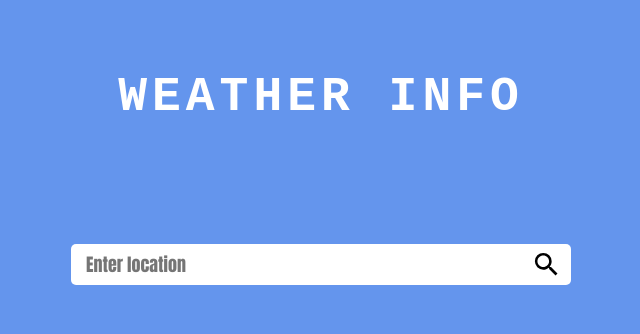
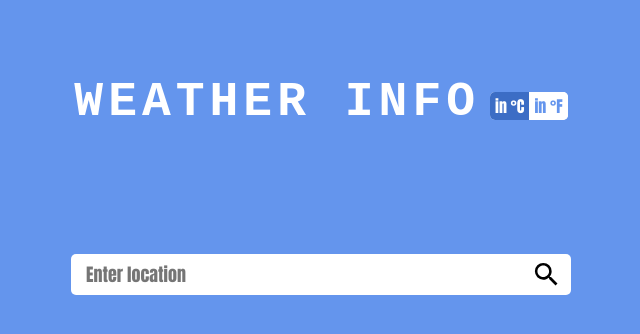
Before and after one commit to shukrirahmat/weather-app, a website built with webpack: page src/index.html in a window 1280 px wide. Shown: the whole page, without its empty margins (319-959 px from the left). Built offline with nearby package versions, Linux system fonts and the light colour scheme.

Commit message:
set new unit toggle

```diff
--- a/src/dom.js
+++ b/src/dom.js
@@ -3,13 +3,28 @@ import getWeather from "./getWeather";
 const locationInput = document.querySelector("#location");
 const searchButton = document.querySelector(".searchbar button");
 const resultBox = document.querySelector(".result");
+const togglebtn = document.querySelectorAll(".togglebtn");
 
 const addEvents = function addEvents() {
   searchButton.addEventListener("click", (event) => {
     getWeather(locationInput.value);
     event.preventDefault();
   });
+
+  togglebtn.forEach((btn) => {
+    btn.addEventListener("click", () => {
+      if (!btn.classList.contains("currentUnit")) {
+        switchUnit();
+      }
+    })
+  })
 };
+
+const switchUnit = function switchUnit() {
+  togglebtn.forEach((btn) => {
+    btn.classList.toggle("currentUnit");
+  })
+}
 
 const displayWeatherResult = function displayWeatherResult(weather) {
   while (resultBox.firstChild) {
--- a/src/getWeather.js
+++ b/src/getWeather.js
@@ -11,6 +11,8 @@ const getWeather = async function getWeather(location) {
       }
     );
     const data = await response.json();
+
+    console.log(data);
 
     const locationName = data.location.name;
     const country = data.location.country;
--- a/src/index.html
+++ b/src/index.html
@@ -8,7 +8,13 @@
 </head>
 
 <body>
-    <div class="header">WEATHER INFO</div>
+    <div class="header">
+        <p>WEATHER INFO</p>
+        <div class="togglebox">
+            <button class="togglebtn celcius currentUnit">in °C</button>
+            <button class="togglebtn fahrenheit">in °F</button>
+        </div>
+    </div>
     <div class="container">
         <form novalidate>
             <div class="searchbar">
--- a/src/styles.css
+++ b/src/styles.css
@@ -14,13 +14,53 @@ body {
 }
 
 .header {
-  font-size: 48px;
-  font-weight: bolder;
-  color: white;
-  padding: 20px 0;
+  display: flex;
+  flex-direction: row;
+  justify-content: center;
+  gap: 10px;
+  padding: 25px 0;
+}
+
+.header p {
   font-family: 'Courier New', Courier, monospace;
   letter-spacing: 5px;
-  text-align: center;
+  font-weight: bolder;
+  font-size: 48px;
+  color: white;
+}
+
+.header .togglebox {
+  position: relative;
+  top: 4px;
+  align-self: center;
+  background-color: white;
+  border-radius: 5px;
+  display: flex;
+  flex-direction: row;
+}
+
+.togglebtn {
+  font-size: 16px;
+  border: none;
+  padding: 2px 5px;
+  font-weight: bold;
+  color: cornflowerblue;
+  background-color: white;
+}
+
+.togglebtn.celcius {
+  border-bottom-left-radius: 5px;
+  border-top-left-radius: 5px;
+}
+
+.togglebtn.fahrenheit {
+  border-bottom-right-radius: 5px;
+  border-top-right-radius: 5px;
+}
+
+.currentUnit {
+  background-color: rgb(60, 109, 197);
+  color: white;
 }
 
 .container {
@@ -72,7 +112,7 @@ body {
     gap: 20px;
 }
 
-.temperature button {
+.toggleTemp {
     border: none;
     padding: 2px 5px;
     font-size: 12px;
@@ -83,7 +123,7 @@ body {
     border-radius: 4px;
 }
 
-.temperature button:hover{
+.toggleTemp:hover{
     background-color: rgb(230, 230, 230);
 }
 
```
